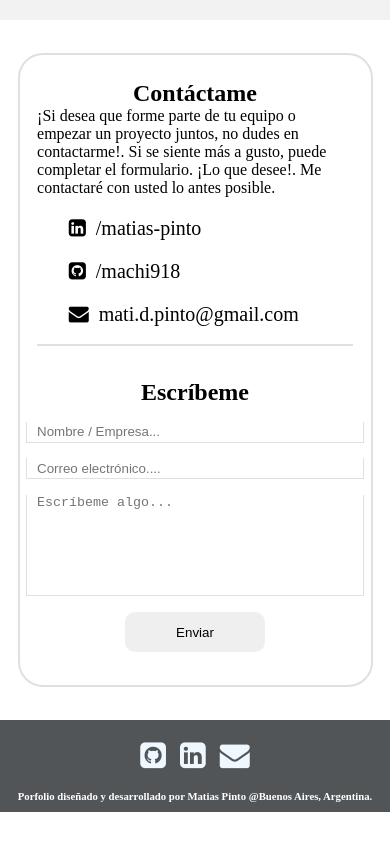
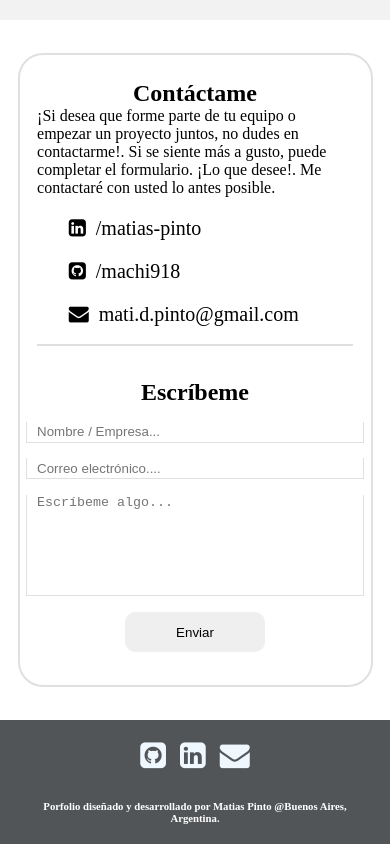
Before and after one commit to machi918/portfolio, a plain HTML site: page index.html in a window 390 px wide. Shown: the part 2026-2870 px from the top of the page. Before the commit the page ends 2838 px from the top, so only its background shows below. Drawn offline with nearby package versions, Linux system fonts and the light colour scheme.

Commit message:
Mobile added

```diff
--- a/src/css/style.css
+++ b/src/css/style.css
@@ -132,8 +132,9 @@ body{
     }
 
     .footer h6{
-        margin: 10px 0 10px 0px;
+        /* margin: 10px 0 10px 0px; */
         text-align: center;
+        padding: 10px 25px 10px 25px;
     }
  }
 /*landscape*/
```
